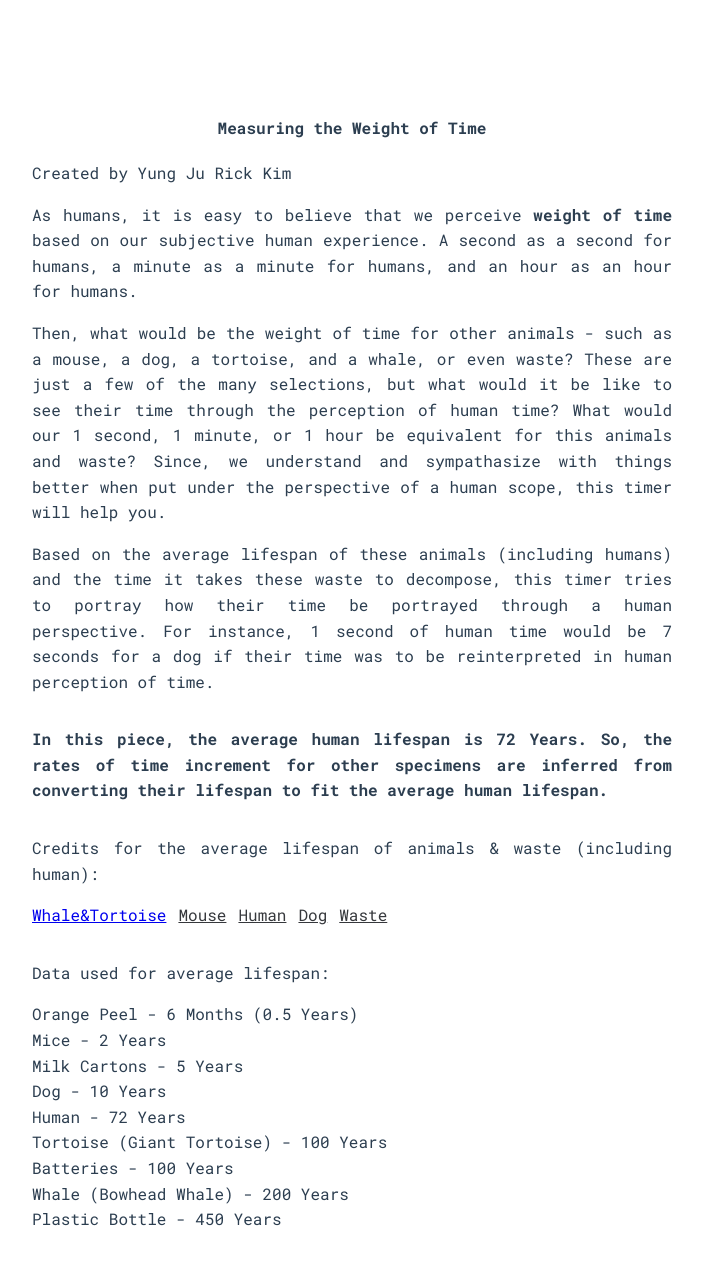
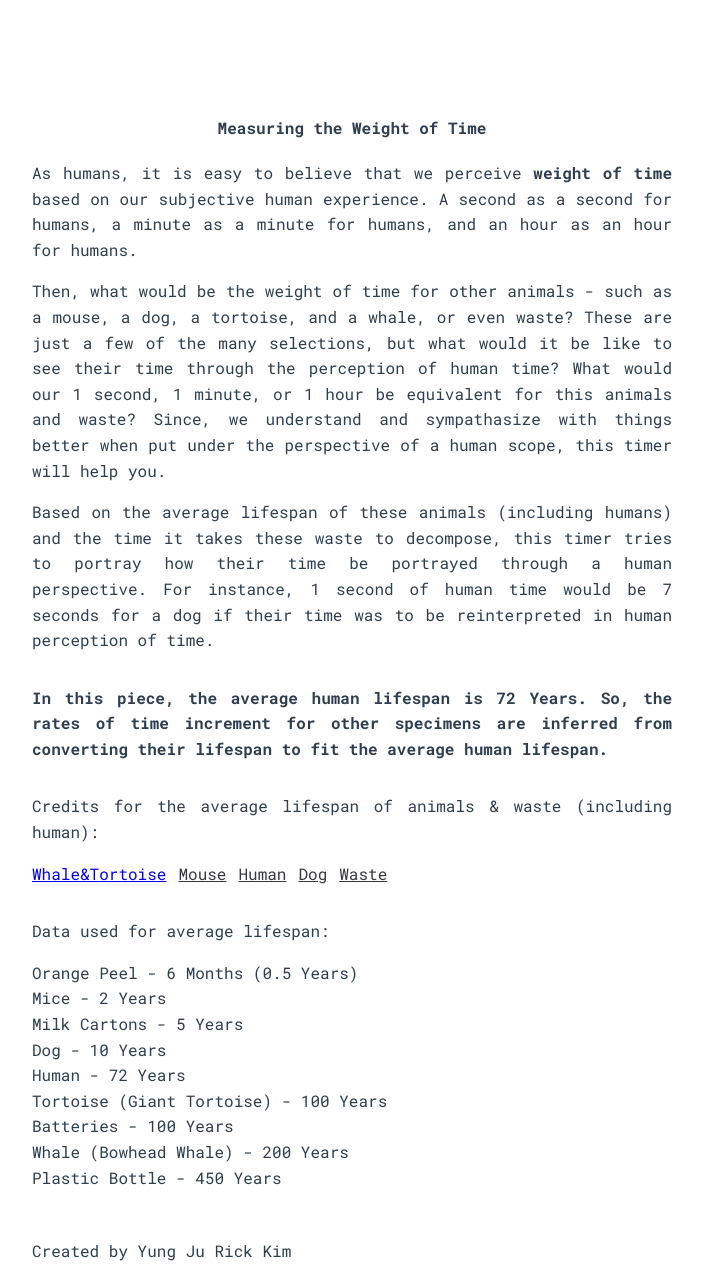
Before and after one commit to yungjurick/postnatural-clock, a Vue app: page /about in a window 1280 px wide. Shown: the whole page, without its empty margins (288-991 px from the left). Before the commit the page ends 1232 px from the top, so only its background shows below. Built offline with nearby package versions, Linux system fonts and the light colour scheme.

Commit message:
Edit credit location

```diff
--- a/src/views/About.vue
+++ b/src/views/About.vue
@@ -2,9 +2,6 @@
   <div class="about">
     <div class="about__container">
       <h1 class="about__title">Measuring the Weight of Time</h1>
-      <p class="about__text">
-        Created by Yung Ju Rick Kim
-      </p>
       <p class="about__text">
         As humans, it is easy to believe that we perceive <b style="font-weight: bold;">weight of time</b> based on our subjective human experience.
         A second as a second for humans, a minute as a minute for humans, and an hour as an hour for humans.
@@ -51,6 +48,11 @@
         Batteries - 100 Years<br>
         Whale (Bowhead Whale) - 200 Years<br>
         Plastic Bottle - 450 Years<br>
+      </p>
+      <br>
+      <br>
+      <p class="about__text">
+        Created by Yung Ju Rick Kim
       </p>
     </div>
   </div>
```
